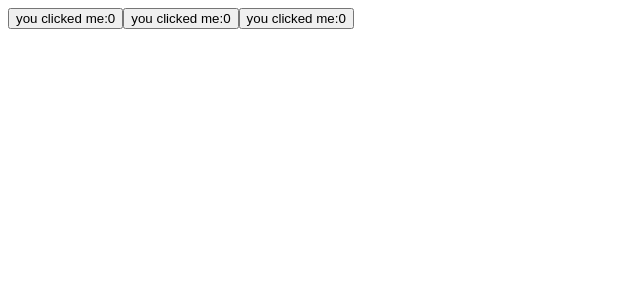
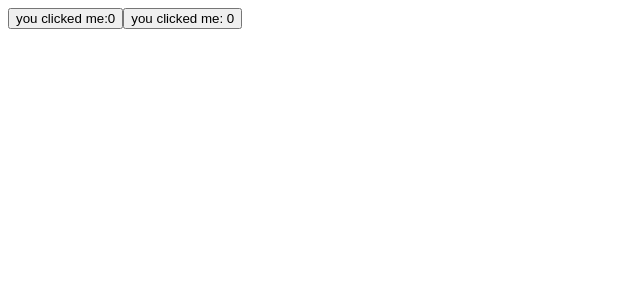
Before and after one commit to Fortzy05/react-3qnhrh, a React (Create React App) app: page / in a window 1280 px wide. Shown: the top 300 px of the page, without its empty margins (0-640 px from the left). Built offline with nearby package versions, Linux system fonts and the light colour scheme.

Commit message:
1 file modified

```diff
--- a/src/App.js
+++ b/src/App.js
@@ -14,20 +14,22 @@
 
 import React,{useState} from 'react';
 
-const MyButton = () =>{
+const MyButton = ({myCount}) =>{
   const[count, setCount] = useState(0)
   const handleClick = () =>{
-    setCount(count + 1)
+    setCount(count => count + 1)
   }
-  return(
-  <button className="btn" onClick={handleClick}>you clicked me:{count} </button>)
+  return(<>
+  <button className="btn" onClick={handleClick}>you clicked me:{count} </button>
+
+  <button className="btn" onClick={handleClick}>you clicked me: {count}</button>
+  </>
+  )
 }
 
 const App = () => {
   return (<>
   <MyButton/>
-  <MyButton/>
-  <MyButton/>
   </>)
 };
 
```
